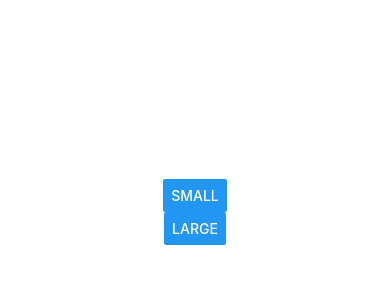
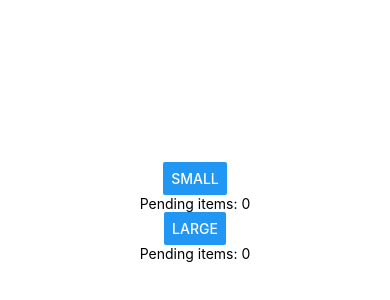
Before and after one commit to SebastianGrzymala/offline-first-app, a React Native app: screen / in a window 390 px wide. Shown: the part 210-510 px from the top of the page. Built offline with nearby package versions, Linux system fonts and the light colour scheme.

Commit message:
Setup Queues with persistance

```diff
--- a/package.json
+++ b/package.json
@@ -13,6 +13,7 @@
   },
   "dependencies": {
     "@expo/vector-icons": "^15.0.3",
+    "@react-native-async-storage/async-storage": "^2.2.0",
     "@react-navigation/bottom-tabs": "^7.4.0",
     "@react-navigation/elements": "^2.6.3",
     "@react-navigation/native": "^7.1.8",
@@ -37,7 +38,8 @@
     "react-native-safe-area-context": "~5.6.0",
     "react-native-screens": "~4.16.0",
     "react-native-web": "~0.21.0",
-    "react-native-worklets": "0.5.1"
+    "react-native-worklets": "0.5.1",
+    "zustand": "^5.0.12"
   },
   "devDependencies": {
     "@types/react": "~19.1.0",
--- a/src/App.tsx
+++ b/src/App.tsx
@@ -1,11 +1,26 @@
-import { Button, StyleSheet, View } from "react-native";
-import { sendLargeMessage, sendSmallMessage } from "./api";
+import { Button, StyleSheet, Text, View } from "react-native";
+import { useHighPriorityStore, useLowPriorityStore } from "./queue";
 
 export default function App() {
+  const addSmallItem = useHighPriorityStore((state) => state.addItem);
+  const smallItemsCount = useHighPriorityStore((state) => state.items.length);
+  const addLargeItem = useLowPriorityStore((state) => state.addItem);
+  const largeItemsCount = useLowPriorityStore((state) => state.items.length);
+
+  const handleSmallPress = () => {
+    addSmallItem({ id: Date.now().toString(), payload: "small" });
+  };
+
+  const handleLargePress = () => {
+    addLargeItem({ id: Date.now().toString(), payload: "large" });
+  };
+
   return (
     <View style={styles.container}>
-      <Button title={"Small"} onPress={() => sendSmallMessage("small")} />
-      <Button title={"Large"} onPress={() => sendLargeMessage("large")} />
+      <Button title={`Small`} onPress={handleSmallPress} />
+      <Text>Pending items: {smallItemsCount}</Text>
+      <Button title={"Large"} onPress={handleLargePress} />
+      <Text>Pending items: {largeItemsCount}</Text>
     </View>
   );
 }
--- /dev/null
+++ b/src/queue/index.ts
@@ -0,0 +1,2 @@
+export { useHighPriorityStore } from "./useHighPriorityStore";
+export { useLowPriorityStore } from "./useLowPriorityStore";
--- /dev/null
+++ b/src/queue/makeQueueStore.ts
@@ -0,0 +1,33 @@
+import AsyncStorage from "@react-native-async-storage/async-storage";
+import { create } from "zustand";
+import { createJSONStorage, persist } from "zustand/middleware";
+
+type QueueItem = {
+  id: string;
+  payload: unknown;
+};
+
+type QueueStore = {
+  items: QueueItem[];
+  addItem: (item: QueueItem) => void;
+  removeById: (id: string) => void;
+};
+
+// Factory function to create a queue store with persistence
+export const makeQueueStore = (storageKey: string) =>
+  create<QueueStore>()(
+    persist(
+      (set) => ({
+        items: [],
+        addItem: (item) => set((state) => ({ items: [...state.items, item] })),
+        removeById: (id) =>
+          set((state) => ({
+            items: state.items.filter((item) => item.id !== id),
+          })),
+      }),
+      {
+        name: storageKey,
+        storage: createJSONStorage(() => AsyncStorage),
+      },
+    ),
+  );
--- /dev/null
+++ b/src/queue/useHighPriorityStore.ts
@@ -0,0 +1,3 @@
+import { makeQueueStore } from './makeQueueStore';
+
+export const useHighPriorityStore = makeQueueStore('high-priority-store');
--- /dev/null
+++ b/src/queue/useLowPriorityStore.ts
@@ -0,0 +1,3 @@
+import { makeQueueStore } from './makeQueueStore';
+
+export const useLowPriorityStore = makeQueueStore('low-priority-store');
```
Also changed, not shown: 1 other file (tests, documents, lock files or other folders).
